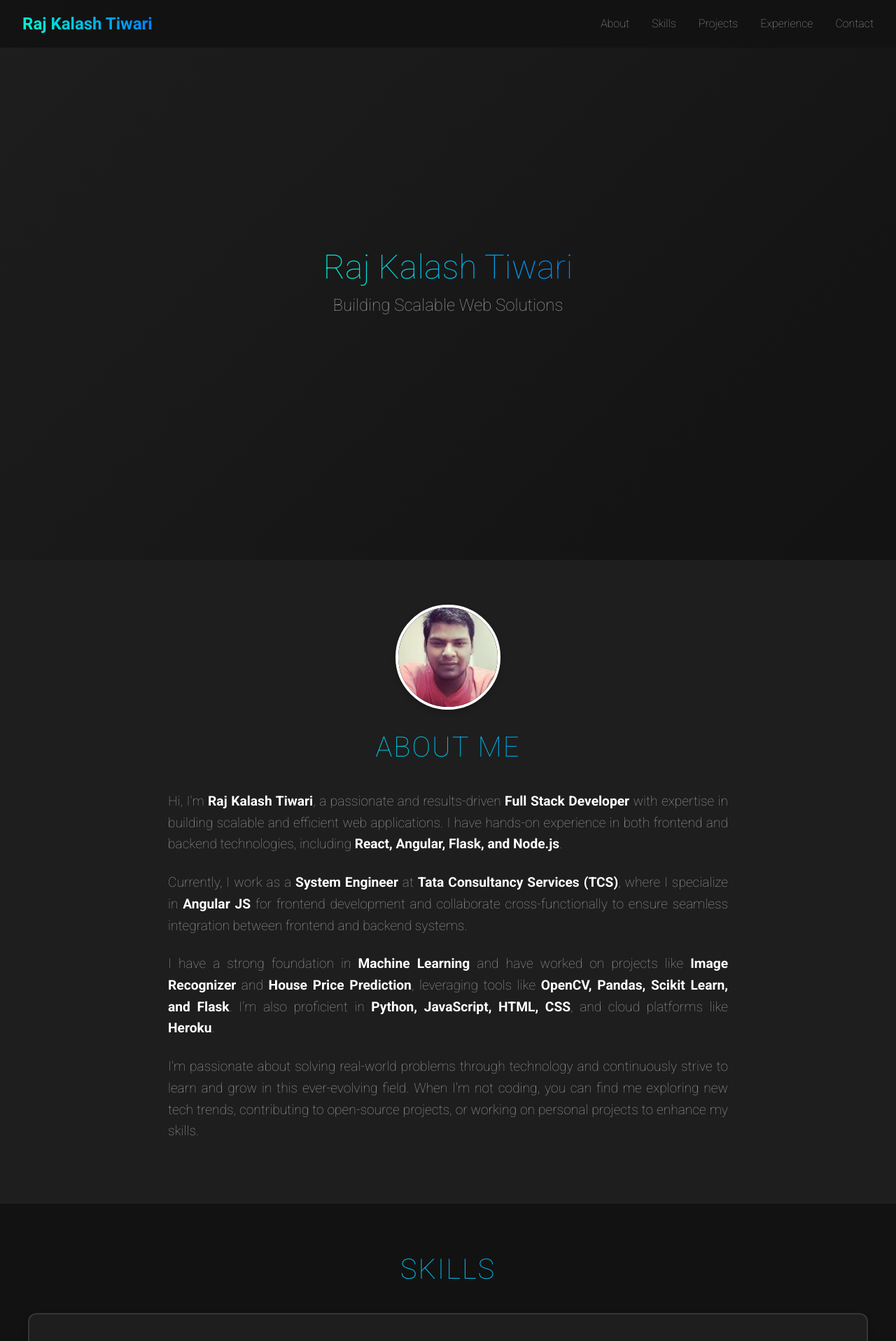
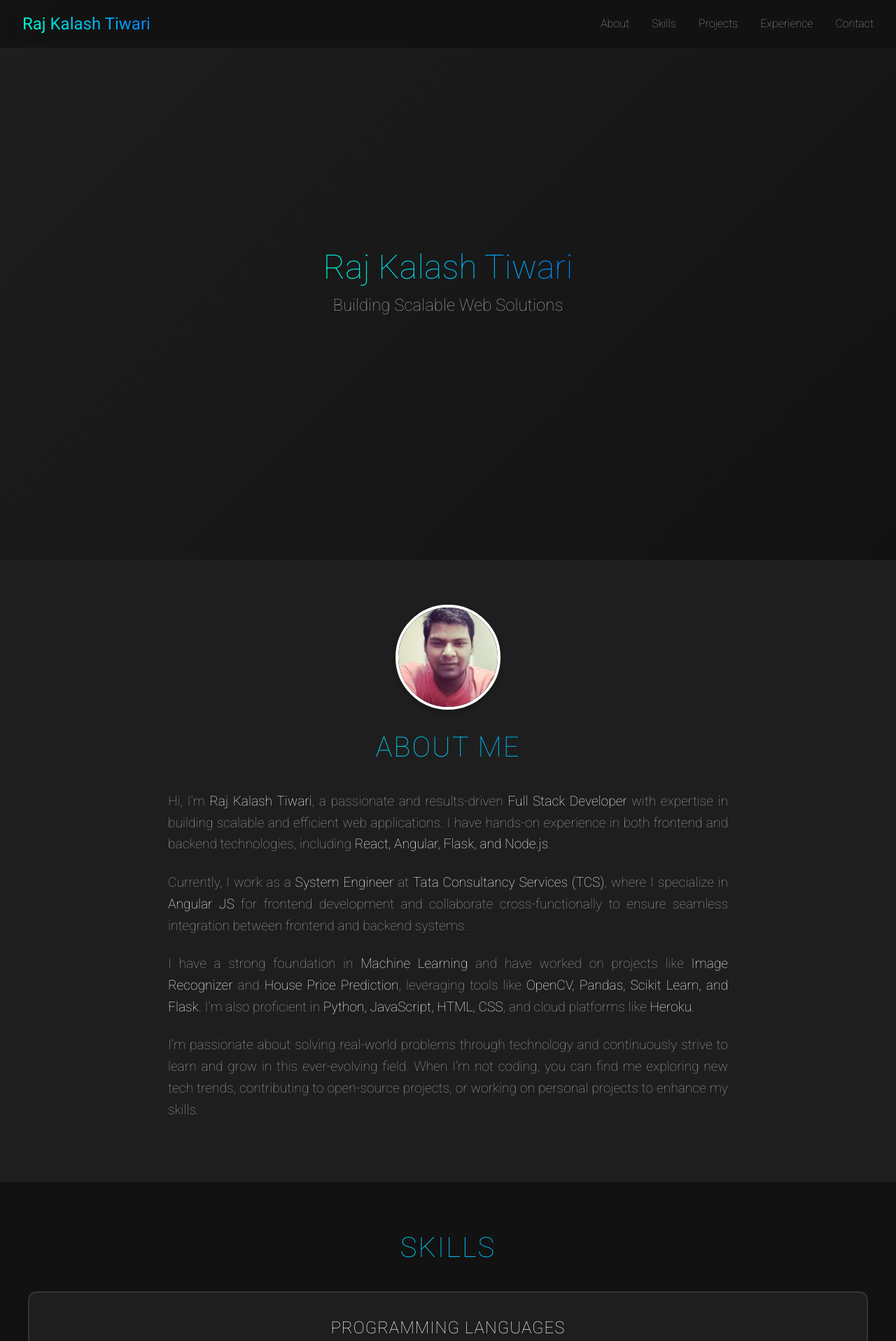
Before and after one commit to rjkalash/Portfolio, a React (Vite) app: page / in a window 1280 px wide. Shown: the top 1916 px of the page at 70% size. Built offline with nearby package versions, Linux system fonts and the light colour scheme.

Commit message:
Font weight Fixes

```diff
--- a/src/components/About.jsx
+++ b/src/components/About.jsx
@@ -61,7 +61,7 @@ const AboutText = styled.div`
 
   .highlight {
     color: #ffffff;
-    font-weight: bold;
+    font-weight: 300;
   }
 `;
 
--- a/src/components/Education.jsx
+++ b/src/components/Education.jsx
@@ -70,7 +70,7 @@ const EducationItem = styled.div`
   .grade {
     font-size: 0.9rem;
     color: #ffffff;
-    font-weight: bold;
+    font-weight: 300;
     margin-bottom: 0.5rem;
   }
 
--- a/src/components/Header.jsx
+++ b/src/components/Header.jsx
@@ -21,7 +21,7 @@ const HeaderContainer = styled(motion.header)`
 
 const Logo = styled.div`
   font-size: 1.5rem;
-  font-weight: bold;
+  font-weight: 400;
   background: linear-gradient(45deg, #00ffcc, #0077ff);
   -webkit-background-clip: text;
   -webkit-text-fill-color: transparent;
```
